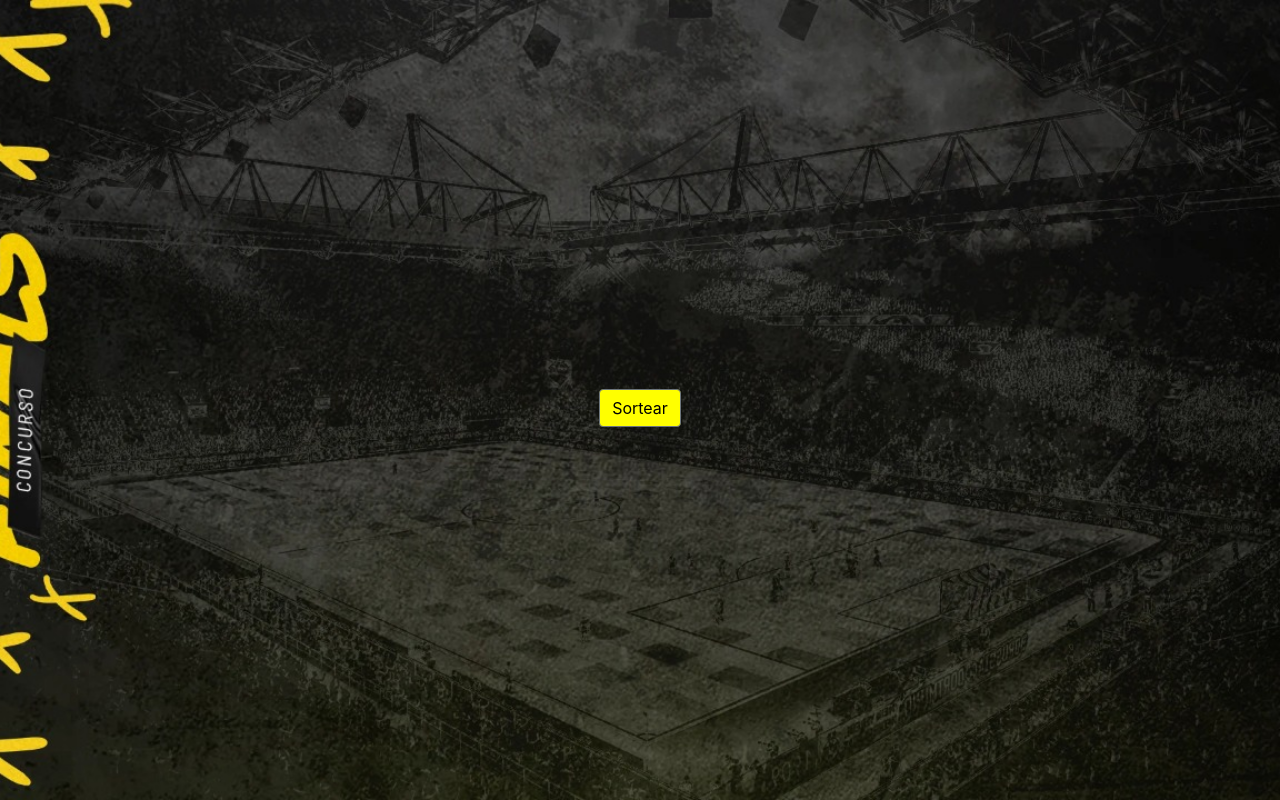
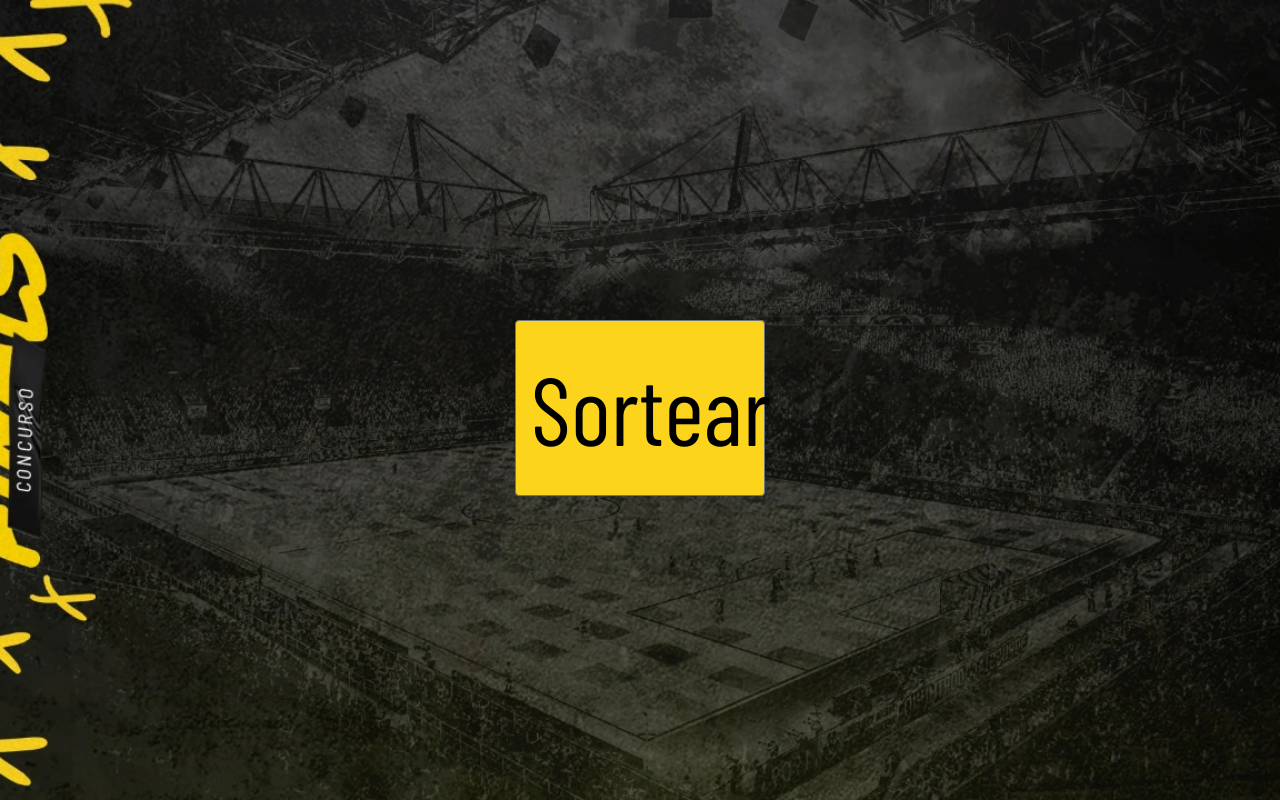
Before and after one commit to HenriqueMunhozS/SorteadorNomes, a React (Create React App) app: page / in a window 1280 px wide. Built offline with nearby package versions, Linux system fonts and the light colour scheme.

Commit message:
Update App.js

```diff
--- a/src/App.js
+++ b/src/App.js
@@ -66,17 +66,17 @@ export default function App() {
     setNames(newNames);
   };
 
-  return (
+ return (
     <div
       className={`text-center hero-image d-flex flex-column align-items-center justify-content-center text-white`}
       style={{ height: "100vh", backgroundImage: `url(${logo})`,backgroundRepeat: 'no-repeat', backgroundSize: 'cover' }}
     >
       <div>
-        <h1 className={`display-1`}>{name}</h1>
+        <h1 style={{ fontSize: '14rem' }} className={`display-1 font-text-names`}>{name}</h1>
       </div>
       <div className="container-fluid">
         <div className="text-center mt-2">
-          <button disabled={disable} className="btn btn-secondary" style={{backgroundColor: 'yellow', color: 'black' }} onClick={startRandomize}>
+          <button disabled={disable} className="btn btn-secondary botao" style={{backgroundColor: 'yellow', color: 'black' }} onClick={startRandomize}>
             Sortear
           </button>
         </div>
```
